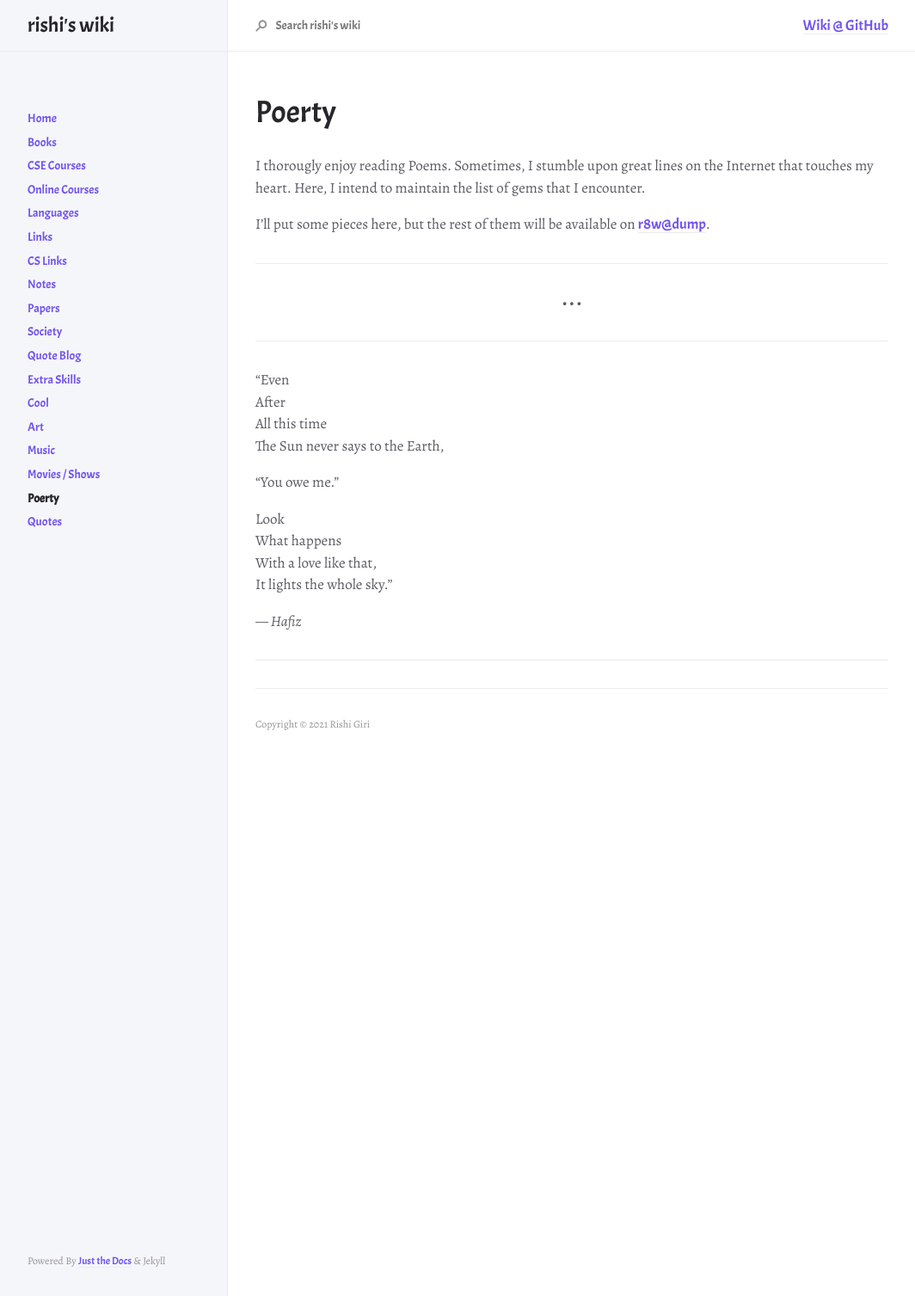
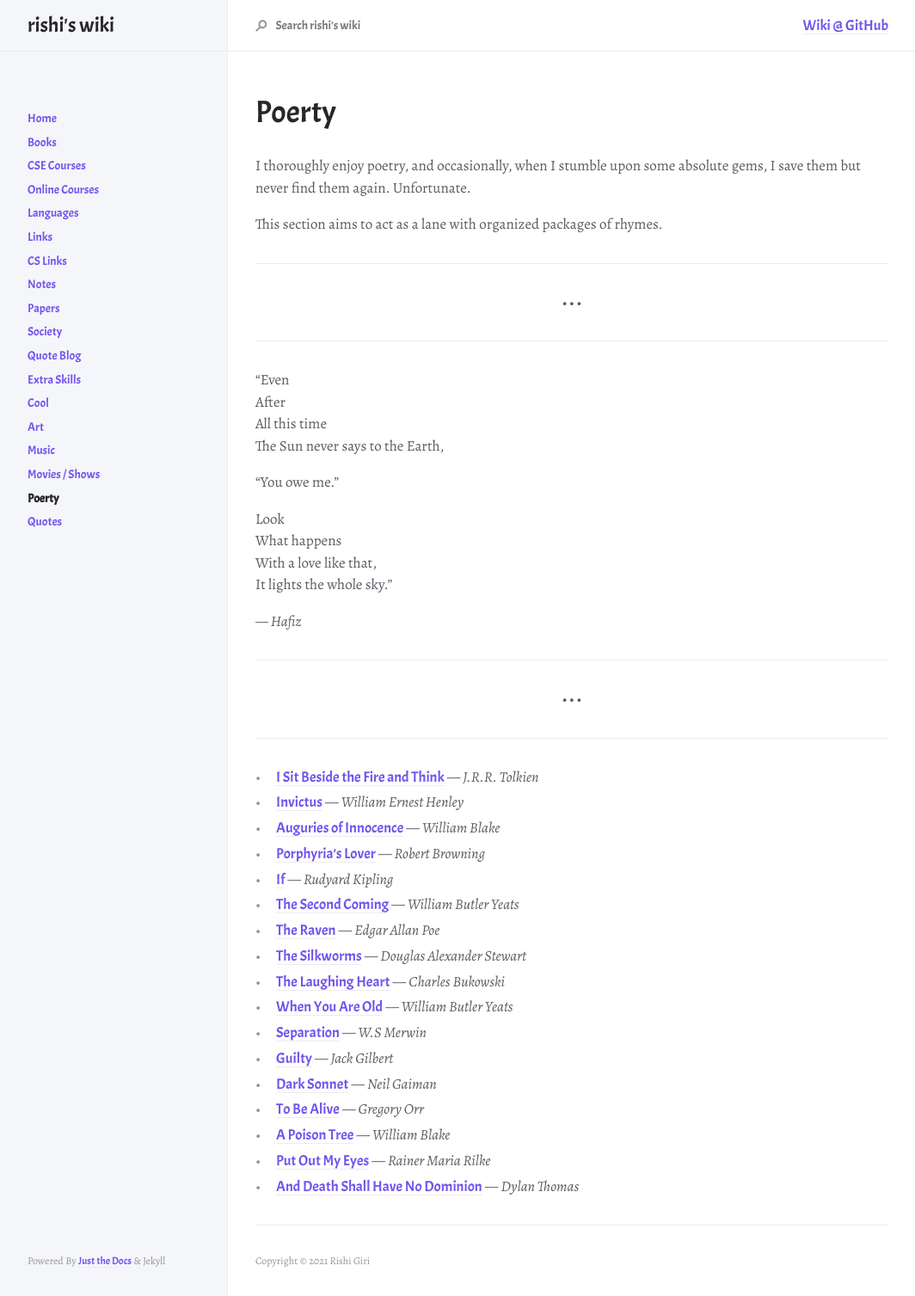
Before and after one commit to r8w/r8w, a Jekyll site: the page built from docs/poetry.md, in a window 1280 px wide. Shown: the whole page at 86% size, without its empty margins (107-1171 px from the left). Built offline with Jekyll 4.4.1, drawn with Linux system fonts in a browser that asks for light colours; nearby versions of some CDN libraries.

Commit message:
update poetry

```diff
--- a/docs/poetry.md
+++ b/docs/poetry.md
@@ -6,9 +6,9 @@ nav_order: 998
 
 # Poerty
 
-I thorougly enjoy reading Poems. Sometimes, I stumble upon great lines on the Internet that touches my heart. Here, I intend to maintain the list of gems that I encounter.
+I thoroughly enjoy poetry, and occasionally,  when I stumble upon some absolute gems, I save them but never find them again. Unfortunate.
 
-I'll put some pieces here, but the rest of them will be available on [r8w@dump](https://r8w.github.io/notes).
+This section aims to act as a lane with organized packages of rhymes.
 
 ---
 
@@ -31,3 +31,25 @@ I'll put some pieces here, but the rest of them will be available on [r8w@dump](
 *― Hafiz*
 
 ---
+
+<p align="center">• • •</p>
+
+---
+
+- [I Sit Beside the Fire and Think](http://tolkiengateway.net/wiki/I_sit_beside_the_fire_and_think) --- *J.R.R. Tolkien*
+- [Invictus](https://www.poetryfoundation.org/poems/51642/invictus) --- *William Ernest Henley*
+- [Auguries of Innocence](https://www.poetryfoundation.org/poems/43650/auguries-of-innocence) --- *William Blake*
+- [Porphyria's Lover](https://www.poetryfoundation.org/poems/46313/porphyrias-lover) --- *Robert Browning*
+- [If](https://www.poetryfoundation.org/poems/46473/if---) --- *Rudyard Kipling*
+- [The Second Coming](https://www.poetryfoundation.org/poems/43290/the-second-coming) --- *William Butler Yeats*
+- [The Raven](https://www.poetryfoundation.org/poems/48860/the-raven-5964f5014d47a) --- *Edgar Allan Poe*
+- [The Silkworms](https://allpoetry.com/poem/8530083-The-Silkworms-by-Douglas-Alexander-Stewart) --- *Douglas Alexander Stewart*
+- [The Laughing Heart](https://allpoetry.com/poem/14326890-The-Laughing-Heart-by-Charles-Bukowski) --- *Charles Bukowski*
+- [When You Are Old](https://www.poetryfoundation.org/poems/43283/when-you-are-old) --- *William Butler Yeats*
+- [Separation](https://www.poetryfoundation.org/poetrymagazine/poems/28891/separation-56d21285b2140) --- *W.S Merwin*
+- [Guilty](https://betweenpoems.tumblr.com/post/13842696816/guilty-jack-gilbert) --- *Jack Gilbert*
+- [Dark Sonnet](https://www.goodreads.com/quotes/798711-i-don-t-think-that-i-ve-been-in-love-as-such) --- *Neil Gaiman*
+- [To Be Alive](http://r8w.github.io/notes/2022/04/09/to-be-alive-gregory-orr.html) --- *Gregory Orr*
+- [A Poison Tree](https://www.poetryfoundation.org/poems/45952/a-poison-tree) --- *William Blake*
+- [Put Out My Eyes](https://www.goodreads.com/quotes/1242918-put-out-my-eyes-and-i-can-see-you-still) --- *Rainer Maria Rilke*
+- [And Death Shall Have No Dominion](https://poets.org/poem/and-death-shall-have-no-dominion) --- *Dylan Thomas*
```
